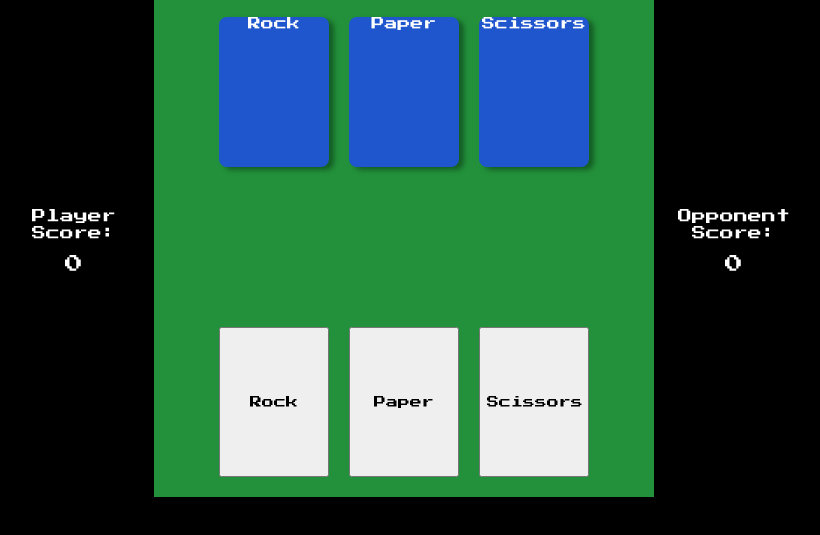
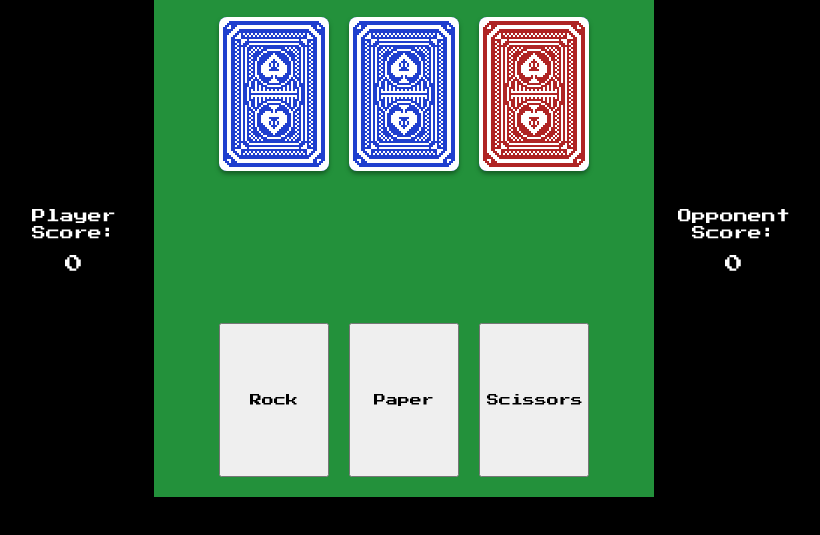
Before and after one commit to JoshZimmerman/rock-paper-scissors, a plain HTML site: page index.html in a window 1280 px wide. Shown: the part 63-598 px from the top of the page, without its empty margins (236-1056 px from the left). Drawn offline with Linux system fonts and the light colour scheme.

Commit message:
Added 1st draft images

```diff
--- a/index.html
+++ b/index.html
@@ -3,6 +3,7 @@
 <head>
   <title>Rock Paper Scissors!</title>
   <meta charset="UTF-8"/>
+  <link rel="shortcut icon" type="image/x-icon" href="images/icon.png"/>
   <link rel="stylesheet" href="./style.css">
   <link rel="preconnect" href="https://fonts.gstatic.com">
 <link href="https://fonts.googleapis.com/css2?family=Press+Start+2P&display=swap" rel="stylesheet">
@@ -18,9 +19,42 @@
       <p id="player-score">0</p>
     </div>
     <div class="game-board">
-      <div class="comp-card" id="comp-rock">Rock</div>
-      <div class="comp-card" id="comp-paper">Paper</div>
-      <div class="comp-card" id="comp-scissors">Scissors</div>
+      <div class="comp-card flip-card" id="comp-rock">
+        <div class="flip-card-inner">
+          <div class="flip-card-front">
+            <img src="images/pixil-frame-0.png" alt="Blue card back"
+              class="blue-card-back-img">
+          </div>
+          <div class="flip-card-back">
+            <img src="images/blue-rock.png" alt="Rock" class="blue-rock-img">
+            <p>Rock</p>
+          </div>
+        </div>
+      </div>
+      <div class="comp-card flip-card" id="comp-paper">
+        <div class="flip-card-inner">
+          <div class="flip-card-front">
+            <img src="images/pixil-frame-0.png" alt="Blue card back"
+              class="blue-card-back-img">
+          </div>
+          <div class="flip-card-back">
+            <img src="images/blue-paper.png" alt="Paper" class="blue-pap-img">
+            <p>Paper</p>
+          </div>
+        </div>
+      </div>
+      <div class="comp-card flip-card" id="comp-scissors">
+        <div class="flip-card-inner">
+          <div class="flip-card-front">
+            <img src="images/pixil-frame-1.png" alt="Blue card back"
+              class="blue-card-back-img">
+          </div>
+          <div class="flip-card-back">
+            <img src="images/blue-scissors.png" alt="Scissors" class="blue-sci-img">
+            <p>Scissors</p>
+          </div>
+        </div>
+      </div>
       <div class="results-container">
         <p id="results"> </p>
         <p id="final-result"> </p>
@@ -35,6 +69,9 @@
       <p id="comp-score">0</p>
     </div>
   </div>
+  <footer>
+
+  </footer>
 </body>
 <script type="text/javascript" async="" src="./script.js"></script>
 </html>
--- a/style.css
+++ b/style.css
@@ -2,7 +2,7 @@
   --color-font: rgb(255, 255, 255);
   --color-background: rgb(0, 0, 0);
   --color-g-background: #23913b;
-  --color-cardback-blue: rgb(31, 86, 206);
+  --color-cardback-blue: rgb(31, 63, 206);
   --color-cardback-red: rgb(175, 36, 36);
   --color-table-background: #155e25;
 }
@@ -17,6 +17,7 @@ body {
   color: var(--color-font);
   background-color: var(--color-background);
   min-width: 740px;
+
 }
 button {
   font-family: 'Press Start 2P', cursive;
@@ -51,7 +52,7 @@ button {
   width: 500px;
   display: grid;
   grid-template-columns: auto 110px 110px 110px auto;
-  grid-template-rows: 20px 150px auto 150px 20px;
+  grid-template-rows: 20px 154px auto 154px 20px;
   column-gap: 20px;
 
 }
@@ -61,14 +62,69 @@ button {
   grid-row: 2 / 3;
   font-size: 13px;
   text-align: center;
-  box-shadow: 5px 3px 5px #155e25;
 }
 
 .results-container {
-  grid-column: 1/span 5;
-  grid-row: 3/4;
+  grid-column: 1 / span 5;
+  grid-row: 3 / 4;
   align-self: center;
   text-align: center;
+}
+.flip-card {
+  background-color: transparent;
+  perspective: 1000px;
+  box-sizing: border-box;
+  height: 154px;
+  width: 110px;
+
+}
+.flip-card-inner {
+  position: relative;
+  width: 100%;
+  height: 100%;
+  text-align:center;
+  transition: transform 0.6s;
+  transform-style: preserve-3d;
+  box-shadow: 0 3px 4px #155e25;
+  border-radius: 8px;
+  box-sizing: border-box;
+}
+.flip-card:hover .flip-card-inner {
+  transform: rotateY(180deg);
+}
+.flip-card-front, .flip-card-back {
+  position: absolute;
+  width: 100%;
+  height: 100%;
+  -webkit-backface-visibility: hidden; /* Safari */
+  backface-visibility: hidden;
+  border-radius: 8px;
+  box-sizing: border-box;
+}
+.blue-card-back-img {
+  border-radius: 8px;
+}
+.flip-card-front {
+  background-color: var(--color-cardback-blue);
+  border-style: solid;
+  border: 10px;
+  border-color: black;
+  color: black;
+}
+.flip-card-back {
+  background-color:var(--color-cardback-blue);
+  color: white;
+  transform: rotateY(180deg);
+  display: flex;
+  flex-direction: column;
+  justify-content: space-between;
+  align-content: center;
+}
+.blue-sci-img, .blue-pap-img, .blue-rock-img{
+  padding-top: 5px;
+  height: 100px;
+  width: 100px;
+  margin: 0 auto;
 }
 .player-card {
   grid-row: 4 / 5;
```
Also changed, not shown: images/blue-paper.png (added), images/blue-rock.png (added), images/blue-scissors.png (added), images/icon.png (added), images/pixil-frame-0.png (added), images/pixil-frame-1.png (added).
